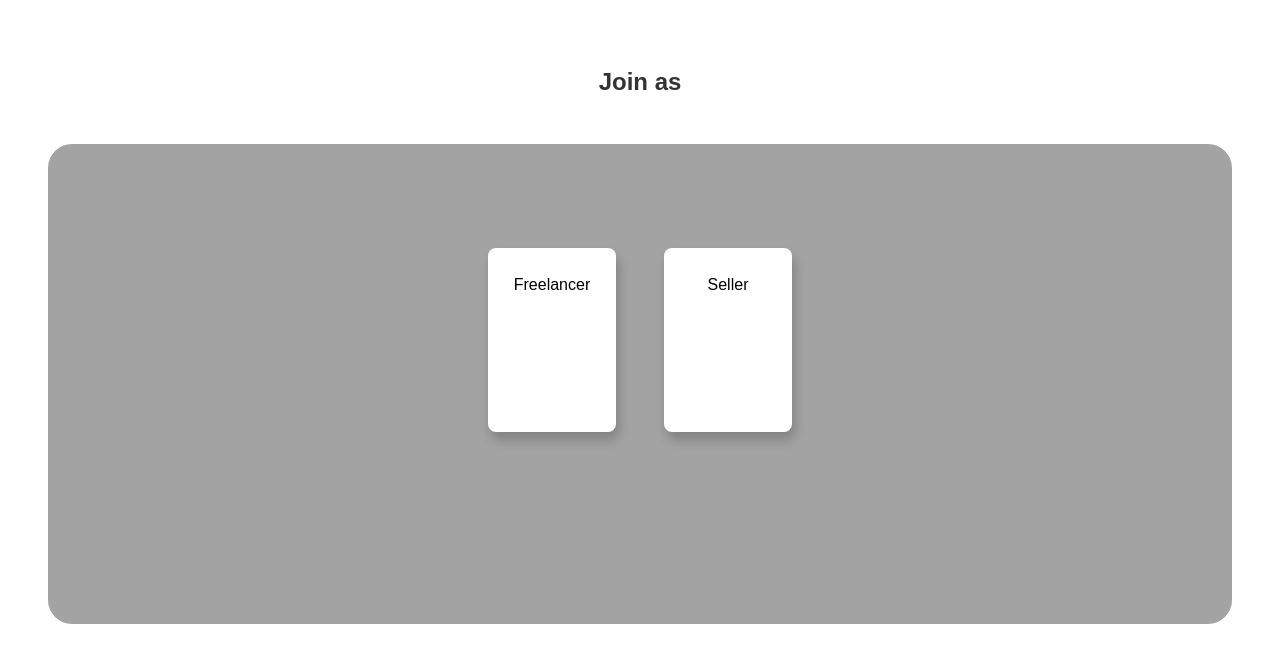
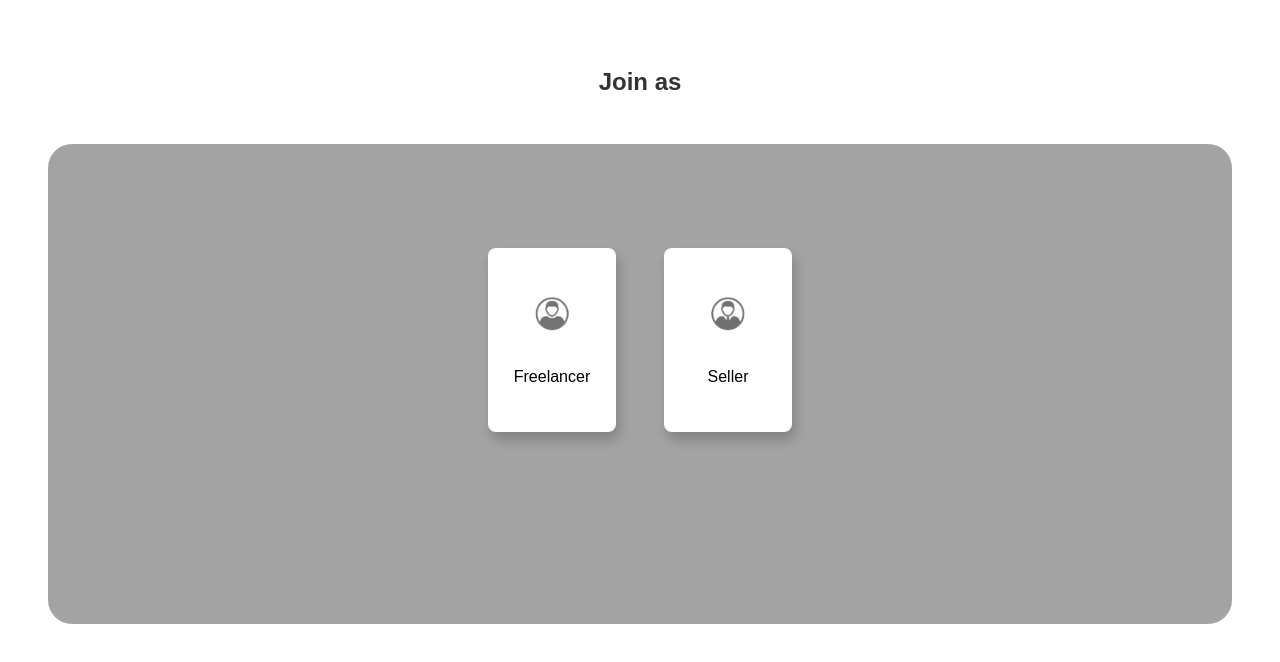
Before and after one commit to Midhun1618/HireOn, a React (Create React App) app in the folder frontend/: page / in a window 1280 px wide. Shown: the top 662 px of the page. Built offline with nearby package versions, Linux system fonts and the light colour scheme.

Commit message:
added icons for card-btn

```diff
--- a/frontend/src/pages/Onboard.css
+++ b/frontend/src/pages/Onboard.css
@@ -58,6 +58,10 @@
   transition: 0.3s ease;
   border-radius: 8px;
   box-shadow: 3px 8px 12px rgba(0, 0, 0, 0.2);
+  align-content: space-around;
+  justify-content: center;
+  justify-items: center;
+  display: inline-grid;
 }
 
 .btn-card:hover {
@@ -92,3 +96,7 @@
     display: flex;
     justify-content: center;
 }
+.card-icon{
+    width: 2.5rem;
+    height: 2.5rem;
+}
--- a/frontend/src/pages/Onboard.js
+++ b/frontend/src/pages/Onboard.js
@@ -1,5 +1,7 @@
 import React, { useState, useRef } from 'react';
 import './Onboard.css';
+import freelancer from './components/icon_freelancer.png'
+import seller from './components/icon_seller.png'
 
 const categories = {
     'Graphic Designer': {
@@ -63,10 +65,10 @@ const Onboard = () => {
                         e.preventDefault();
                         setUserType('freelancer');
                         scrollToSection(categoryRef);
-                    }}>Freelancer</div>
+                    }}><img src={freelancer} className='card-icon'/>Freelancer</div>
 
 
-                    <div className="btn-card" onClick={() => alert('Redirect to Dashboard')}>Seller</div>
+                    <div className="btn-card" onClick={() => alert('Redirect to Dashboard')}><img src={seller} className='card-icon'/>Seller</div>
                 </div>
             </div>
 
```
Also changed, not shown: frontend/src/pages/components/icon_freelancer.png (added), frontend/src/pages/components/icon_seller.png (added).
